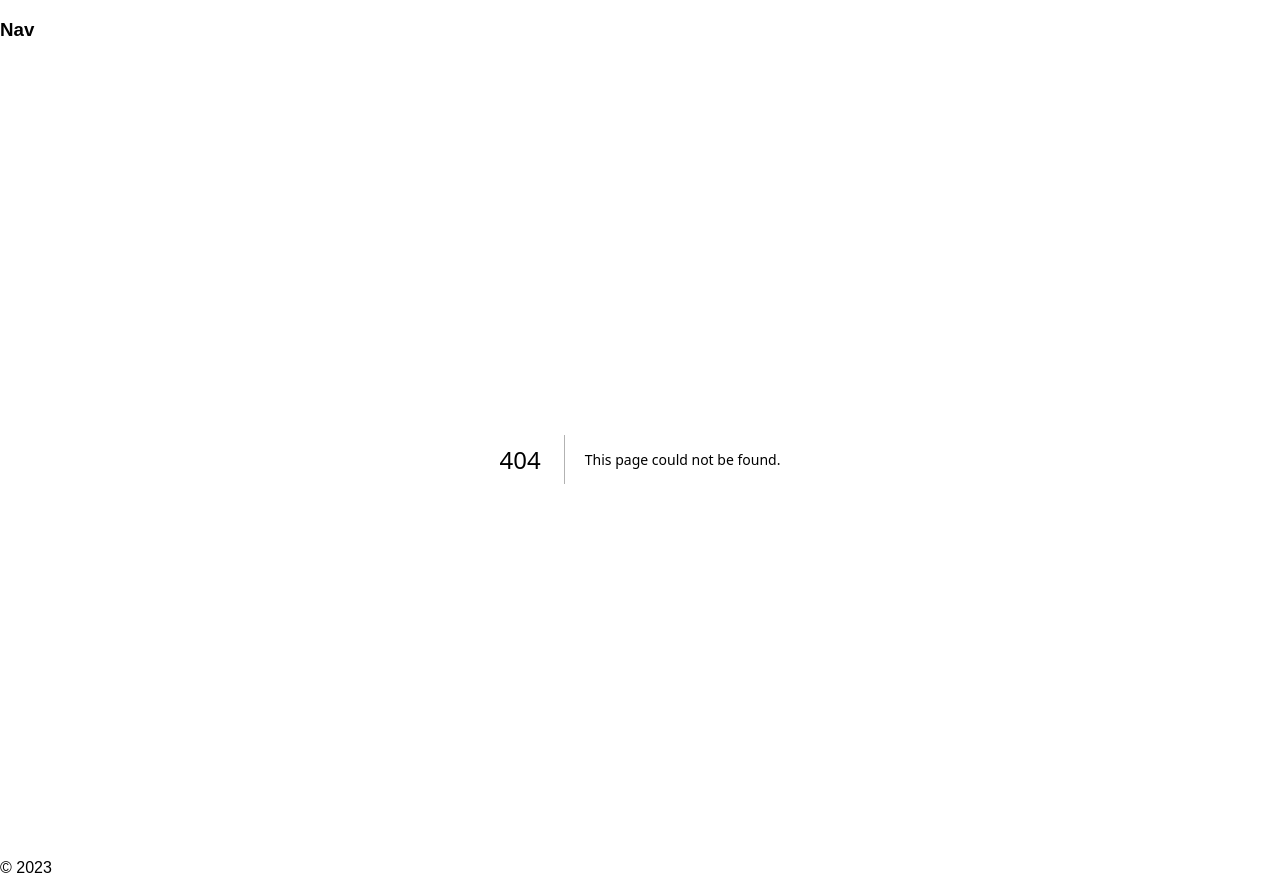
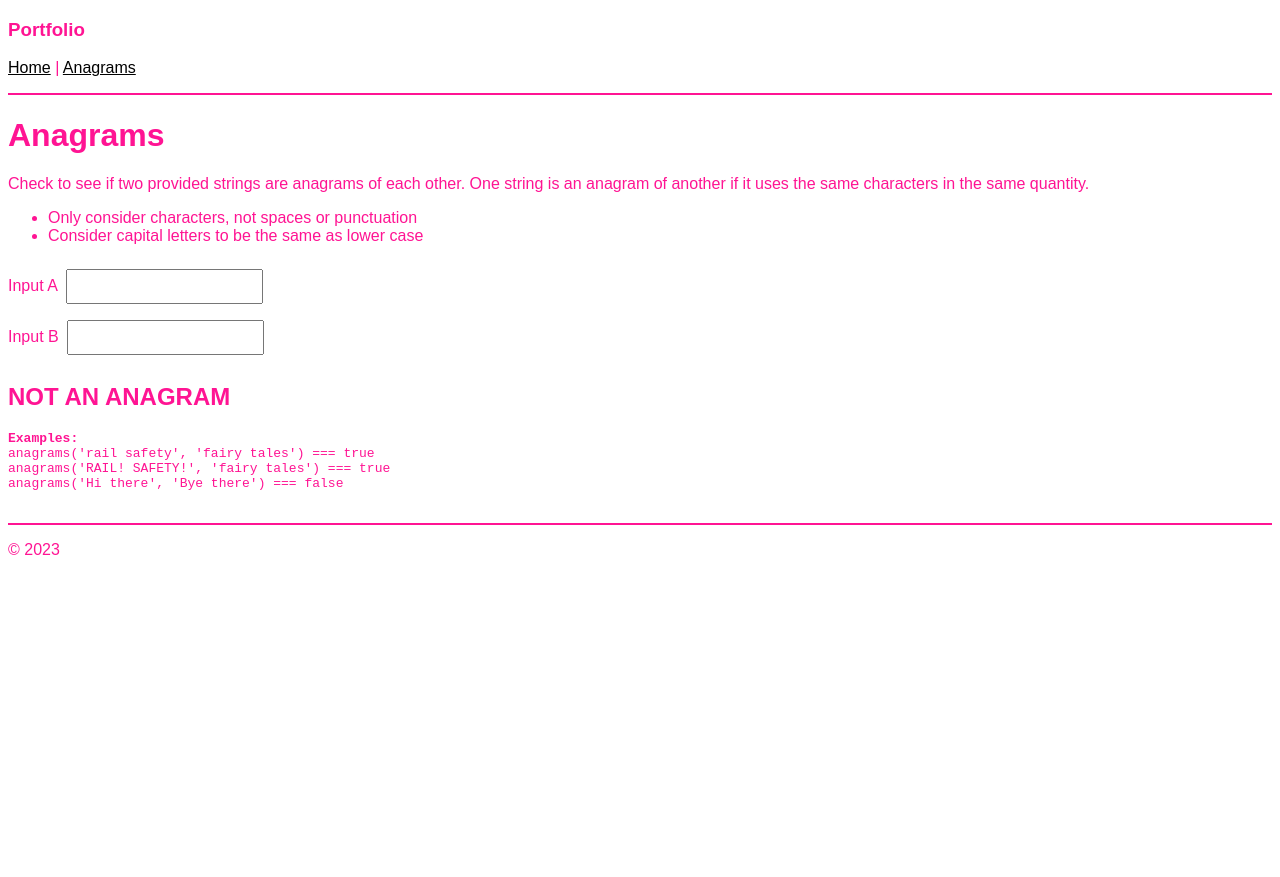
Before and after one commit to JPhasma/portfolio, a Next.js app: page /coding/anagrams in a window 1280 px wide. Before the commit this address had no page. After the commit the page ends 800 px from the top, so only its background shows below. Built offline with nearby package versions, Linux system fonts and the light colour scheme.

Commit message:
added anagrams coding challenge

```diff
--- /dev/null
+++ b/app/coding/anagrams/anagrams.module.scss
@@ -0,0 +1,10 @@
+@import '../../styles/variables.scss';
+
+input.compare {
+  padding: 0.5rem;
+  margin: 0.5rem;
+}
+
+.match {
+  color: $tri;
+}
--- /dev/null
+++ b/app/coding/anagrams/page.js
@@ -0,0 +1,96 @@
+'use client';
+
+import React, { useState, useEffect } from 'react';
+import styles from './anagrams.module.scss';
+
+function Anagrams() {
+  const [inputA, setInputA] = useState('');
+  const [inputB, setInputB] = useState('');
+  const [match, setMatch] = useState(false);
+
+  useEffect(() => {
+    console.log('checking:', inputA, inputB);
+    anagrams(inputA, inputB);
+  }, [inputA, inputB, match]);
+
+  function anagrams(stringA, stringB) {
+    // process strings an return an array
+    const arrA = process(stringA);
+    const arrB = process(stringB);
+    console.log('Lets, make an anagram check of', stringA, ' and ', stringB);
+    if (arrA === arrB && stringA !== '' && stringA.length > 1) {
+      setMatch(true);
+    } else {
+      setMatch(false);
+    }
+  }
+
+  const process = (str) => {
+    // remove spaces, punctuation and lowercase / sort str
+    return str.replace(/[^\w]/g, '').toLowerCase().split('').sort().join('');
+  };
+
+  const handleA = (e) => {
+    setInputA(e.target.value);
+  };
+
+  const handleB = (e) => {
+    setInputB(e.target.value);
+  };
+
+  return (
+    <div>
+      <h1>Anagrams</h1>
+      <p>
+        Check to see if two provided strings are anagrams of each other. One
+        string is an anagram of another if it uses the same characters in the
+        same quantity.
+      </p>
+      <ul>
+        <li>Only consider characters, not spaces or punctuation</li>
+        <li>Consider capital letters to be the same as lower case</li>
+      </ul>
+      <form>
+        <div>
+          <label>Input A</label>
+          <input
+            type='text'
+            name='inputA'
+            id='inputA'
+            value={inputA}
+            onChange={handleA}
+            className={styles.compare}
+          />
+        </div>
+        <div>
+          <label>Input B</label>
+          <input
+            className={styles.compare}
+            type='text'
+            name='inputA'
+            id='inputA'
+            value={inputB}
+            onChange={handleB}
+          />
+        </div>
+
+        {!match ? (
+          <h2>NOT AN ANAGRAM</h2>
+        ) : (
+          <h2 className={styles.match}>MATCH! AN ANAGRAM</h2>
+        )}
+      </form>
+      <pre>
+        <strong>Examples:</strong>
+        <br />
+        anagrams('rail safety', 'fairy tales') === true
+        <br />
+        anagrams('RAIL! SAFETY!', 'fairy tales') === true
+        <br />
+        anagrams('Hi there', 'Bye there') === false
+      </pre>
+    </div>
+  );
+}
+
+export default Anagrams;
--- a/app/components/Footer/Footer.jsx
+++ b/app/components/Footer/Footer.jsx
@@ -1,7 +1,7 @@
 import React from 'react';
 
 function Footer() {
-  return <div>&copy; 2023</div>;
+  return <footer>&copy; 2023</footer>;
 }
 
 export default Footer;
--- a/app/components/Nav/Nav.jsx
+++ b/app/components/Nav/Nav.jsx
@@ -1,10 +1,11 @@
-import React from 'react';
+import Link from 'next/link';
 
 function Nav() {
   return (
-    <div>
-      <h3>Nav</h3>
-    </div>
+    <nav>
+      <h3>Portfolio</h3>
+      <Link href='/'>Home</Link> | <Link href='/coding/anagrams'>Anagrams</Link>
+    </nav>
   );
 }
 
--- a/app/styles/globals.scss
+++ b/app/styles/globals.scss
@@ -3,6 +3,21 @@
 body {
   color: $sec;
   font-family: Arial, Helvetica, sans-serif;
+}
+
+a {
+  color: $pri;
+}
+
+nav {
+  border-bottom: 2px solid $sec;
+  padding-bottom: 1rem;
+}
+
+footer {
+  border-top: 2px solid $sec;
+  margin-top: 2rem;
+  padding-top: 1rem;
 }
 
 /* :root {
```
Also changed, not shown: app/coding/page.js (+7 -1 lines), app/components/Button/Button.js (added, +10 -0 lines).
